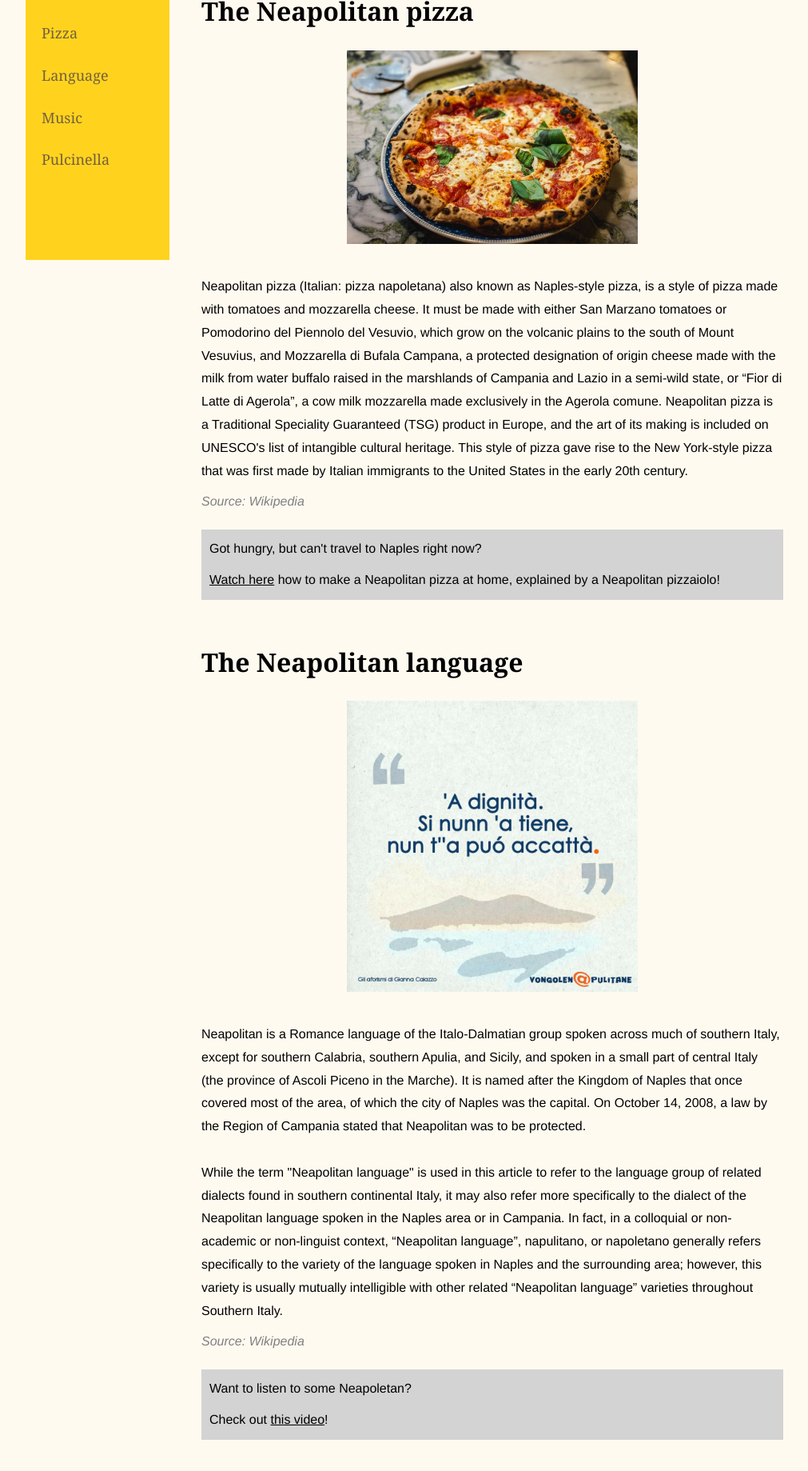
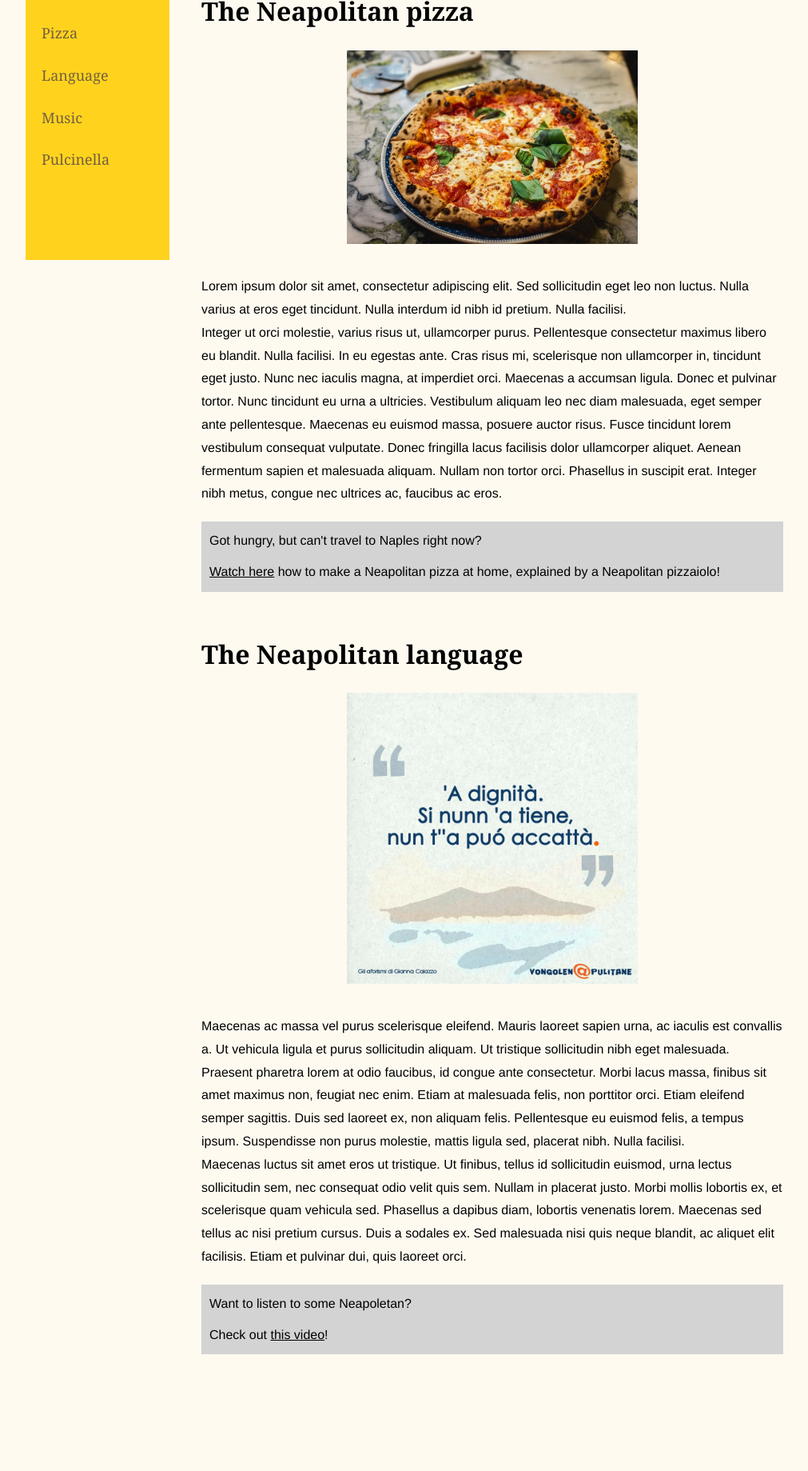
Before and after one commit to ansocab/ansocab.github.io, a website built with Parcel: page index.html in a window 1280 px wide. Shown: the part 145-1984 px from the top of the page at 80% size, without its empty margins (24-1035 px from the left). After the commit the page ends 1887 px from the top, so only its background shows below. Built offline with nearby package versions, Linux system fonts and the light colour scheme.

Commit message:
Add lorem ipsum text

```diff
--- a/index.html
+++ b/index.html
@@ -5,6 +5,7 @@
     <meta charset="UTF-8" />
     <meta name="author" content="Ana Caballero" />
     <meta name="description" content="This is a blog about Naples." />
+    <meta name="viewport" content="width=device-width, initial-scale=1.0" />
     <link rel="stylesheet" href="src/styles.css" />
   </head>
 
@@ -49,23 +50,21 @@
         />
         <br />
         <p>
-          Neapolitan pizza (Italian: pizza napoletana) also known as
-          Naples-style pizza, is a style of pizza made with tomatoes and
-          mozzarella cheese. It must be made with either San Marzano tomatoes or
-          Pomodorino del Piennolo del Vesuvio, which grow on the volcanic plains
-          to the south of Mount Vesuvius, and Mozzarella di Bufala Campana, a
-          protected designation of origin cheese made with the milk from water
-          buffalo raised in the marshlands of Campania and Lazio in a semi-wild
-          state, or “Fior di Latte di Agerola”, a cow milk mozzarella made
-          exclusively in the Agerola comune. Neapolitan pizza is a Traditional
-          Speciality Guaranteed (TSG) product in Europe, and the art of its
-          making is included on UNESCO's list of intangible cultural heritage.
-          This style of pizza gave rise to the New York-style pizza that was
-          first made by Italian immigrants to the United States in the early
-          20th century.
-        </p>
-        <p class="source">
-          Source: Wikipedia
+          Lorem ipsum dolor sit amet, consectetur adipiscing elit. Sed
+          sollicitudin eget leo non luctus. Nulla varius at eros eget tincidunt.
+          Nulla interdum id nibh id pretium. Nulla facilisi. <br />
+          Integer ut orci molestie, varius risus ut, ullamcorper purus.
+          Pellentesque consectetur maximus libero eu blandit. Nulla facilisi. In
+          eu egestas ante. Cras risus mi, scelerisque non ullamcorper in,
+          tincidunt eget justo. Nunc nec iaculis magna, at imperdiet orci.
+          Maecenas a accumsan ligula. Donec et pulvinar tortor. Nunc tincidunt
+          eu urna a ultricies. Vestibulum aliquam leo nec diam malesuada, eget
+          semper ante pellentesque. Maecenas eu euismod massa, posuere auctor
+          risus. Fusce tincidunt lorem vestibulum consequat vulputate. Donec
+          fringilla lacus facilisis dolor ullamcorper aliquet. Aenean fermentum
+          sapien et malesuada aliquam. Nullam non tortor orci. Phasellus in
+          suscipit erat. Integer nibh metus, congue nec ultrices ac, faucibus ac
+          eros.
         </p>
         <div class="tip">
           <div>
@@ -90,28 +89,23 @@
         />
         <br />
         <p>
-          Neapolitan is a Romance language of the Italo-Dalmatian group spoken
-          across much of southern Italy, except for southern Calabria, southern
-          Apulia, and Sicily, and spoken in a small part of central Italy (the
-          province of Ascoli Piceno in the Marche). It is named after the
-          Kingdom of Naples that once covered most of the area, of which the
-          city of Naples was the capital. On October 14, 2008, a law by the
-          Region of Campania stated that Neapolitan was to be protected.
+          Maecenas ac massa vel purus scelerisque eleifend. Mauris laoreet
+          sapien urna, ac iaculis est convallis a. Ut vehicula ligula et purus
+          sollicitudin aliquam. Ut tristique sollicitudin nibh eget malesuada.
+          Praesent pharetra lorem at odio faucibus, id congue ante consectetur.
+          Morbi lacus massa, finibus sit amet maximus non, feugiat nec enim.
+          Etiam at malesuada felis, non porttitor orci. Etiam eleifend semper
+          sagittis. Duis sed laoreet ex, non aliquam felis. Pellentesque eu
+          euismod felis, a tempus ipsum. Suspendisse non purus molestie, mattis
+          ligula sed, placerat nibh. Nulla facilisi.
           <br />
-          <br />
-          While the term "Neapolitan language" is used in this article to refer
-          to the language group of related dialects found in southern
-          continental Italy, it may also refer more specifically to the dialect
-          of the Neapolitan language spoken in the Naples area or in Campania.
-          In fact, in a colloquial or non-academic or non-linguist context,
-          “Neapolitan language”, napulitano, or napoletano generally refers
-          specifically to the variety of the language spoken in Naples and the
-          surrounding area; however, this variety is usually mutually
-          intelligible with other related “Neapolitan language” varieties
-          throughout Southern Italy.
-        </p>
-        <p class="source">
-          Source: Wikipedia
+          Maecenas luctus sit amet eros ut tristique. Ut finibus, tellus id
+          sollicitudin euismod, urna lectus sollicitudin sem, nec consequat odio
+          velit quis sem. Nullam in placerat justo. Morbi mollis lobortis ex, et
+          scelerisque quam vehicula sed. Phasellus a dapibus diam, lobortis
+          venenatis lorem. Maecenas sed tellus ac nisi pretium cursus. Duis a
+          sodales ex. Sed malesuada nisi quis neque blandit, ac aliquet elit
+          facilisis. Etiam et pulvinar dui, quis laoreet orci.
         </p>
         <div class="tip">
           <div>
--- a/src/styles.css
+++ b/src/styles.css
@@ -95,11 +95,6 @@ a {
   width: 50%;
 }
 
-.source {
-  font-style: italic;
-  color: gray;
-}
-
 .tip {
   background-color: lightgray;
   padding: 10px;
```
Also changed, not shown: section2.html (+44 -38 lines).
